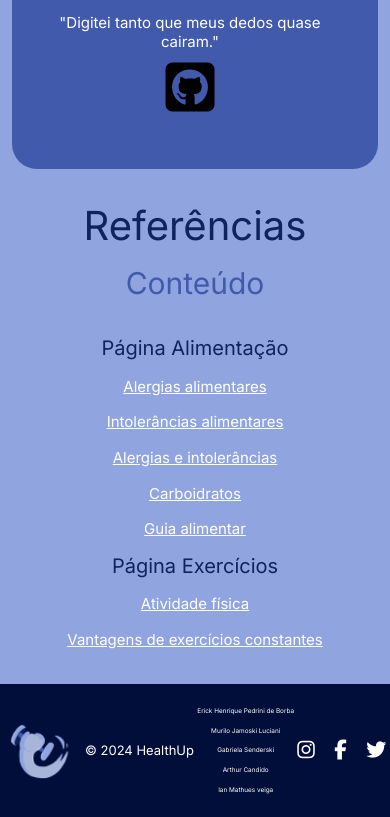
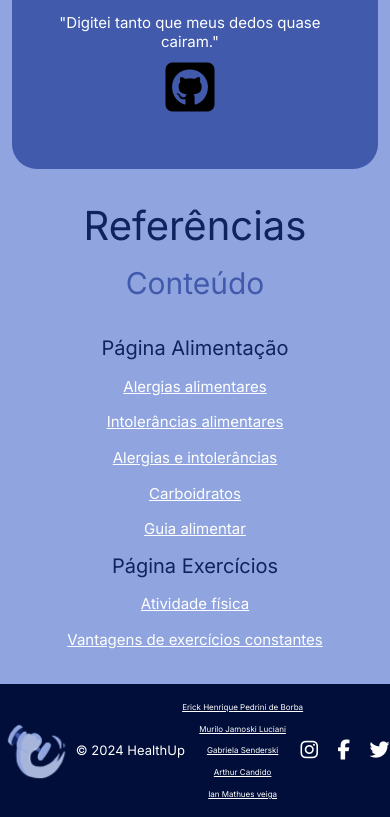
Before and after one commit to IanMV/HealthUp, a plain HTML site: page Frontend/src/components/html/Equipe.html in a window 390 px wide. Shown: the part 2511-3328 px from the top of the page. Drawn offline with Linux system fonts and the light colour scheme.

Commit message:
Arrumando rodapé.

```diff
--- a/Frontend/src/components/css/ResetPadrao.css
+++ b/Frontend/src/components/css/ResetPadrao.css
@@ -326,6 +326,7 @@ footer .DivFooter1 p {
 footer .DivFooter1 ul {
    display: flex;
    gap: 2vw;
+
 }
 
 footer .DivFooter1 ul li a span {
@@ -368,7 +369,7 @@ footer .DivFooter1 ul li a span {
 }
 
 
-@media (max-width: 1024px)  {
+@media (max-width: 1024px) {
    h1 {
       font-size: 78px;
    }
@@ -542,6 +543,22 @@ footer .DivFooter1 ul li a span {
       border-radius: 10px;
    }
 
+   ul.nomes {
+      display: flex;
+      flex-direction: column;
+      flex-wrap: nowrap;
+      align-items: center;
+      justify-content: center;
+      gap: 0vw;
+
+      li {
+         a {
+            color: rgb(255, 255, 255);
+            font-size: 17px;
+         }
+      }
+   }
+
 }
 
 @media (max-width: 768px) {
@@ -615,19 +632,25 @@ footer .DivFooter1 ul li a span {
    header .barranav aside ul li a {
       font-size: 32px;
    }
+
    div div.confirmacao {
       height: 20%;
    }
+
    ul.nomes {
       display: flex;
       flex-direction: column;
       flex-wrap: nowrap;
       align-items: center;
       justify-content: center;
-      h4 {
+      gap: 0vw;
+
+      li {
+         a {
             color: rgb(255, 255, 255);
-         font-size: 0.4rem;
+            font-size: 12px;
 
+         }
       }
    }
 }
@@ -716,7 +739,21 @@ footer .DivFooter1 ul li a span {
       margin-top: 15vw;
    }
 
+   ul.nomes {
+      display: flex;
+      flex-direction: column;
+      flex-wrap: nowrap;
+      align-items: center;
+      gap: 0;
+      justify-content: center;
 
+      li {
+         a {
+            color: rgb(255, 255, 255);
+font-size: 10px;
+         }
+      }
+   }
 }
 
 
@@ -808,19 +845,40 @@ footer .DivFooter1 ul li a span {
       height: 17%;
    }
 
+   ul.nomes {
+      display: flex;
+      flex-direction: column;
+      flex-wrap: nowrap;
+      align-items: center;
+      justify-content: center;
 
+      li {
+         a {
+            color: rgb(255, 255, 255);
+            font-size: 8px;
+
+         }
+      }
+   }
 
 }
 
 .nomes {
    display: flex;
    flex-direction: column;
-   flex-wrap: nowrap;
    align-items: center;
    justify-content: center;
-   h4 {
+   gap: 1vw;
+
+   li {
+      width: 100%;
+      justify-content: center;
+      display: flex;
+
+      a {
          color: white;
-      font-size: 1.3rem;
+         font-size: 1.2rem;
          margin: -1vw;
       }
    }
+}
--- a/Frontend/src/components/html/Equipe.html
+++ b/Frontend/src/components/html/Equipe.html
@@ -155,11 +155,11 @@
             <img src="../../images/logo.png" alt="Logo HealthUp">
             <p>&copy; 2024 HealthUp</p>
             <ul class="nomes">
-                <li><h4>Erick Henrique Pedrini de Borba</h4></li>
-                <li><h4>Murilo Jamoski Luciani</h4></li>
-                <li><h4>Gabriela Senderski</h4></li>
-                <li><h4>Arthur Candido</h4></li>
-                <li><h4>Ian Mathues veiga</h4></li>
+                <li><a href="https://github.com/Erick-Henrique-Pedrini">Erick Henrique Pedrini de Borba</a></li>
+                <li><a href="https://github.com/Murilojamoski">Murilo Jamoski Luciani</a></li>
+                <li><a href="https://github.com/GabrielaSenderski">Gabriela Senderski</a></li>
+                <li><a href="https://github.com/ArthurBenk">Arthur Candido</a></li>
+                <li><a href="https://github.com/IanMV">Ian Mathues veiga</a></li>
             </ul>
             <ul>
                 <li><a href="#"><span class="fa-brands fa-instagram"></span></a></li>
```
Also changed, not shown: Frontend/src/components/html/Alimentacao.html (+5 -5 lines), Frontend/src/components/html/Exercicios.html (+5 -5 lines), index.html (+6 -6 lines). Lines whose indentation alone changed are shown as unchanged.
